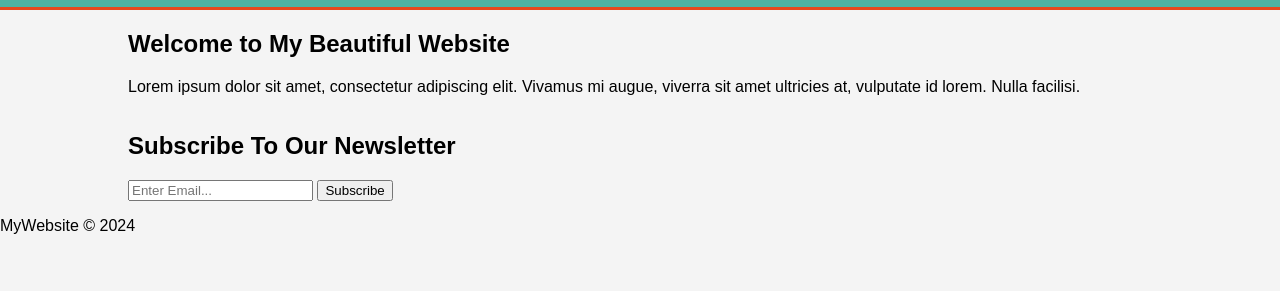
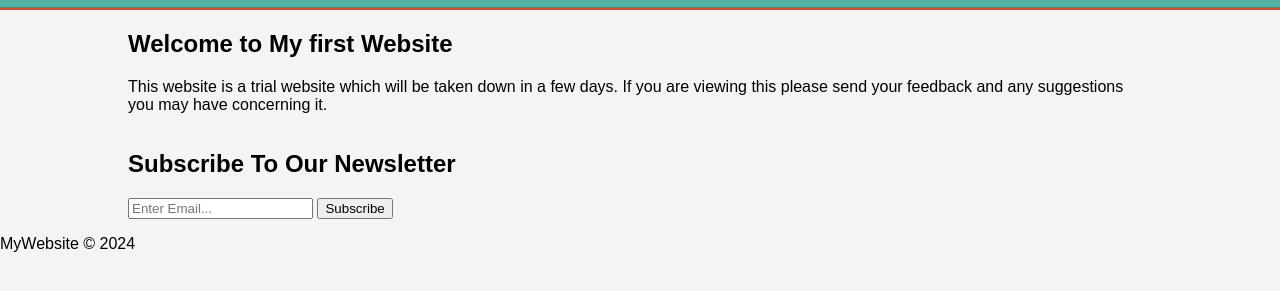
Before and after one commit to malcomkamau/website-1, a plain HTML site: page index.html in a window 1280 px wide. Shown: the part 93-384 px from the top of the page. Drawn offline with Linux system fonts and the light colour scheme.

Commit message:
index.html

```diff
--- a/index.html
+++ b/index.html
@@ -3,7 +3,7 @@
 <head>
 <meta charset="UTF-8">
 <meta name="viewport" content="width=device-width, initial-scale=1.0">
-<title>Beautiful Site</title>
+<title>Malcom's Place</title>
 <style>
   body {
     font-family: 'Arial', sans-serif;
@@ -74,8 +74,8 @@
   </header>
   <section id="showcase">
     <div class="container">
-      <h1>Welcome to My Beautiful Website</h1>
-      <p>Lorem ipsum dolor sit amet, consectetur adipiscing elit. Vivamus mi augue, viverra sit amet ultricies at, vulputate id lorem. Nulla facilisi.</p>
+      <h1>Welcome to My first Website</h1>
+      <p>This website is a trial website which will be taken down in a few days. If you are viewing this please send your feedback and any suggestions you may have concerning it.</p>
     </div>
   </section>
   <section id="newsletter">
```
